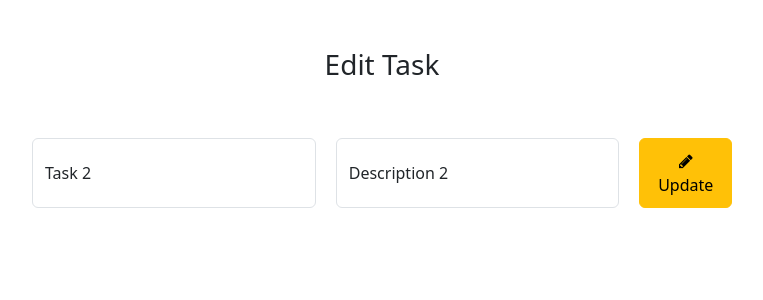
After one commit to eyob-h/Django-practice-projects, a Django app: page /todo/editTask/27 in a window 1280 px wide. The commit adds this page. Shown: the top 300 px of the page, without its empty margins (258-1021 px from the left). Run offline with Django 5.2, Linux system fonts and the light colour scheme; data comes from the database, SQL or seed files in the repository; both versions use the stored data as it was after the commit.

Commit message:
add edit task functionality

```diff
--- /dev/null
+++ b/To-Do App 2.0/templates/edit.task.html
@@ -0,0 +1,45 @@
+<!DOCTYPE html>
+<html lang="en">
+    <head>
+        <meta charset="UTF-8">
+        <meta http-equiv="X-UA-Compatible" content="IE=edge">
+        <meta name="viewport" content="width=device-width, initial-scale=1.0">
+        <title>Task Editing Page</title>
+
+        <!-- Bootstrap -->
+        <link href="https://cdn.jsdelivr.net/npm/bootstrap@5.3.0-alpha1/dist/css/bootstrap.min.css" rel="stylesheet" integrity="sha384-GLhlTQ8iRABdZLl6O3oVMWSktQOp6b7In1Zl3/Jr59b6EGGoI1aFkw7cmDA6j6gD" crossorigin="anonymous">
+        <script src="https://cdn.jsdelivr.net/npm/bootstrap@5.3.0-alpha1/dist/js/bootstrap.bundle.min.js" integrity="sha384-w76AqPfDkMBDXo30jS1Sgez6pr3x5MlQ1ZAGC+nuZB+EYdgRZgiwxhTBTkF7CXvN" crossorigin="anonymous"></script>
+        <!-- Font Awesome Icons -->
+        <link rel="stylesheet" href="https://cdnjs.cloudflare.com/ajax/libs/font-awesome/4.7.0/css/font-awesome.min.css">
+
+        <style>
+            .form-control{
+            padding: 1.375rem .75rem !important;
+        }
+        </style>
+    </head>
+<body>
+    <div class="container">
+        <h3 class="pt-5 pb-5 text-center">Edit Task</h3>
+        <!-- To Do Form -->
+
+        <form action="{% url 'updateTask' get_task.id %}" method="POST" >
+            {% csrf_token %}
+            <div class="form-group" style="width: 700px; margin: auto;">
+                <span style="display: flex;">
+
+                    <!-- TASK TITLE INPUT -->
+                    <input type="text" name='task' value="{{get_task.title}}" class="form-control" placeholder="Add a task">
+
+                    <!-- DESCRIPTION INPUT -->
+                    <input type="text" name='description' value="{{get_task.description}}"class="form-control " style="margin-left: 20px" placeholder="(Optional) Enter description">
+
+                    <!-- SUBMIT BUTTON -->
+                    <button type="submit" class="btn btn-warning" style="width: 200px; margin-left: 20px"> <i class="fa fa-pencil"></i>Update</button>
+                </span>
+            </div>
+        </form>
+
+    </div>
+</body>
+</html>
--- a/To-Do App 2.0/todo/urls.py
+++ b/To-Do App 2.0/todo/urls.py
@@ -4,5 +4,7 @@ from . import views
 urlpatterns = [
     path('addTask/', views.addTask, name='addTask'),
     path('markAsCompleted/<int:pk>', views.markAsCompleted, name='markAsCompleted'),
-    path('deleteTask/<int:pk>', views.deleteTask, name='deleteTask')
+    path('deleteTask/<int:pk>', views.deleteTask, name='deleteTask'),
+    path('editTask/<int:pk>', views.editTask, name='editTask'),
+    path('updateTask/<int:pk>', views.updateTask, name='updateTask'),
 ]
--- a/To-Do App 2.0/todo/views.py
+++ b/To-Do App 2.0/todo/views.py
@@ -1,4 +1,4 @@
-from django.shortcuts import render, redirect, get_object_or_404
+from django.shortcuts import render, redirect, get_object_or_404, HttpResponse
 from .models import Task
 
 # Create your views here.
@@ -10,6 +10,7 @@ def addTask(request):
     Task.objects.create(title=task, description=des)
     return redirect('home')
 
+
 def markAsCompleted(request, pk):
     task = get_object_or_404(Task, pk=pk)
     if task.status == True:
@@ -19,13 +20,36 @@ def markAsCompleted(request, pk):
     task.save()
     return redirect('home')
 
-def deleteTask(request, pk):
-    task = get_object_or_404(Task, pk=pk)
-    task.delete()
-    return redirect('home')
 # A single if else can do the trick
 # def markAsUndone(request, pk):
 #     task = get_object_or_404(Task, pk=pk)
 #     task.status = False
 #     task.save()
 #     return redirect('home')
+
+
+def deleteTask(request, pk):
+    task = get_object_or_404(Task, pk=pk)
+    task.delete()
+    return redirect('home')
+
+def editTask(request, pk):
+    get_task = get_object_or_404(Task, pk=pk)
+    context = {
+        'get_task':get_task
+    }
+
+
+    return render(request, 'edit.task.html',context)
+
+
+#Update Task
+
+def updateTask(request, pk):
+    task = get_object_or_404(Task, pk=pk)
+    task.title = request.POST['task']
+    task.description = request.POST['description']
+    task.save()
+
+    # return HttpResponse("UPDATED STUFF MY GUY", task.title, task.description)
+    return redirect('home')
```
Also changed, not shown: To-Do App 2.0/templates/home.html (+6 -4 lines), To-Do App 2.0/db.sqlite3.
